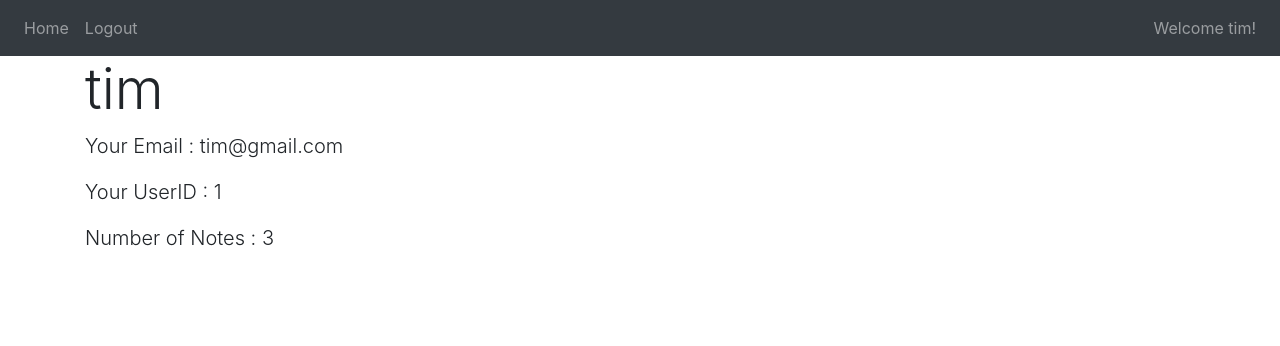
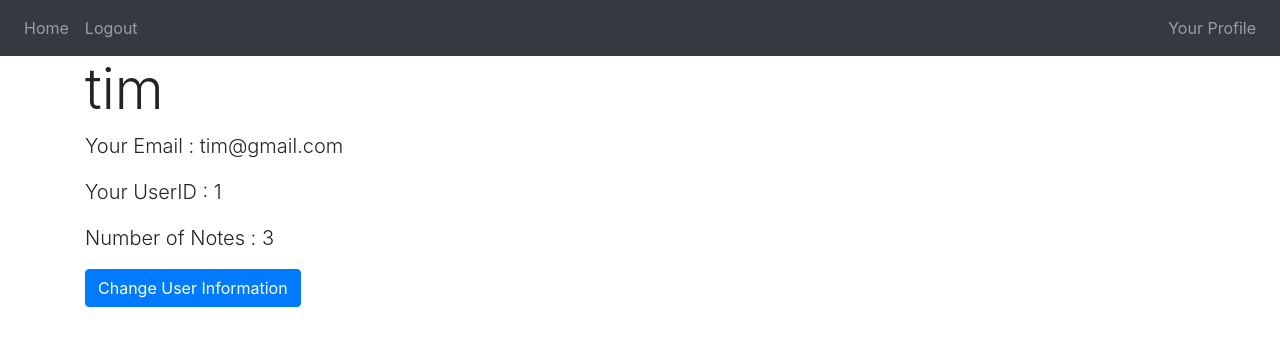
Before and after one commit to KyleHu14/tutorial-flask-notesapp, a Flask app: template website/templates/user_profile.html in a window 1280 px wide. Shown: the top 346 px of the page. Run offline with Flask 2, Linux system fonts and the light colour scheme; the template is opened without the code that fills it: values that come from a table or form of the project are taken from there, others are empty; data comes from the database, SQL or seed files in the repository; some libraries are stand-ins or nearby versions.

Commit message:
Updated Change Info HTML
Update the HTML to change the user profile, also added POST request to the user_profile.html

```diff
--- a/website/templates/base.html
+++ b/website/templates/base.html
@@ -31,7 +31,7 @@
             </div>
             {% if user.is_authenticated %}
             <div class = 'navbar-nav'>
-                <a class = 'nav-item nav-link' id = 'user-status' href = '/user-profile'>Welcome {{user.first_name}}!</a>
+                <a class = 'nav-item nav-link' id = 'user-status' href = '/user-profile'>Your Profile</a>
             </div>
             {% endif %}
         </nav>
--- a/website/templates/user_profile.html
+++ b/website/templates/user_profile.html
@@ -4,4 +4,42 @@
 <p class = 'lead'>Your Email : {{user.email}}</p>
 <p class = 'lead'>Your UserID : {{user.id}}</p>
 <p class = 'lead'>Number of Notes : {{user.notes|length}}</p>
+<!-- Button trigger modal -->
+<button type="button" class="btn btn-primary" data-toggle="modal" data-target="#exampleModalLong">
+  Change User Information
+</button>
+
+<!-- Modal -->
+<form method = 'POST'>
+    <div class="modal fade" id="exampleModalLong" tabindex="-1" role="dialog" aria-labelledby="exampleModalLongTitle" aria-hidden="true">
+    <div class="modal-dialog" role="document">
+        <div class="modal-content">
+        <div class="modal-header">
+            <h5 class="modal-title" id="exampleModalLongTitle">Change your Information</h5>
+            <button type="button" class="close" data-dismiss="modal" aria-label="Close">
+            <span aria-hidden="true">&times;</span>
+            </button>
+        </div>
+        <div class="modal-body">
+            <div class="form-group">
+                <label for="exampleInputEmail1">Change your First Name</label>
+                <input type="text" class="form-control" id="exampleInputEmail1" placeholder="Enter new first name">
+                </div>
+            <div class="form-group">
+                <label for="exampleInputEmail1">Change your Email Address</label>
+                <input type="email" class="form-control" id="exampleInputEmail1" aria-describedby="emailHelp" placeholder="Enter new email">
+            </div>
+            <div class="form-group">
+                <label for="exampleInputPassword1">Change your Password</label>
+                <input type="password" class="form-control" id="exampleInputPassword1" placeholder="Enter new password">
+            </div>
+        </div>
+        <div class="modal-footer">
+            <button type="button" class="btn btn-secondary" data-dismiss="modal">Close</button>
+            <button type="submit" class="btn btn-primary">Save changes</button>
+        </div>
+        </div>
+    </div>
+    </div>
+</form>
 {% endblock %}
--- a/website/views.py
+++ b/website/views.py
@@ -34,6 +34,6 @@ def delete_note():
 
     return jsonify({})
 
-@views.route('/user-profile')
+@views.route('/user-profile', methods = ['POST'])
 def user_profile():
     return render_template('user_profile.html', user = current_user)
```
